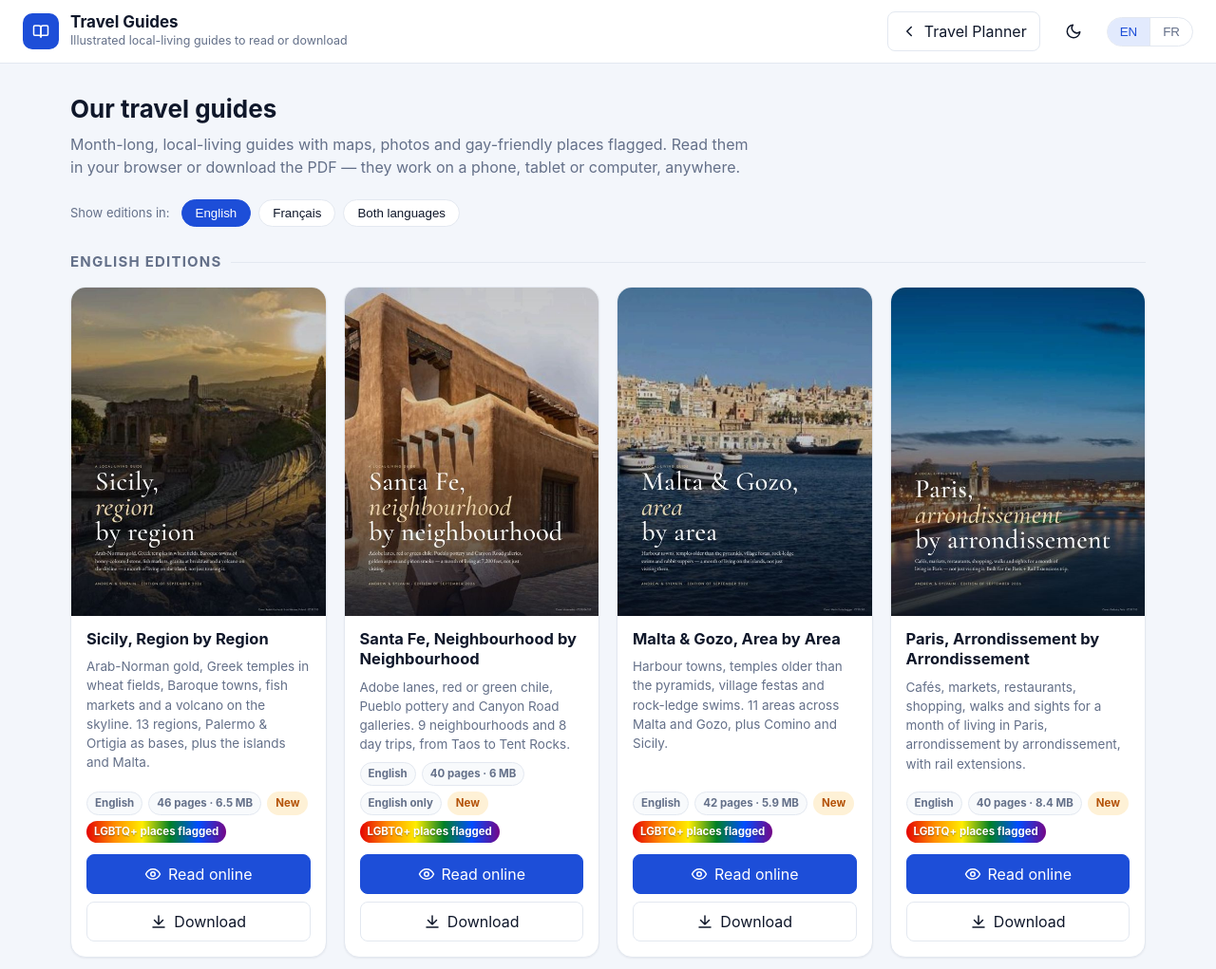
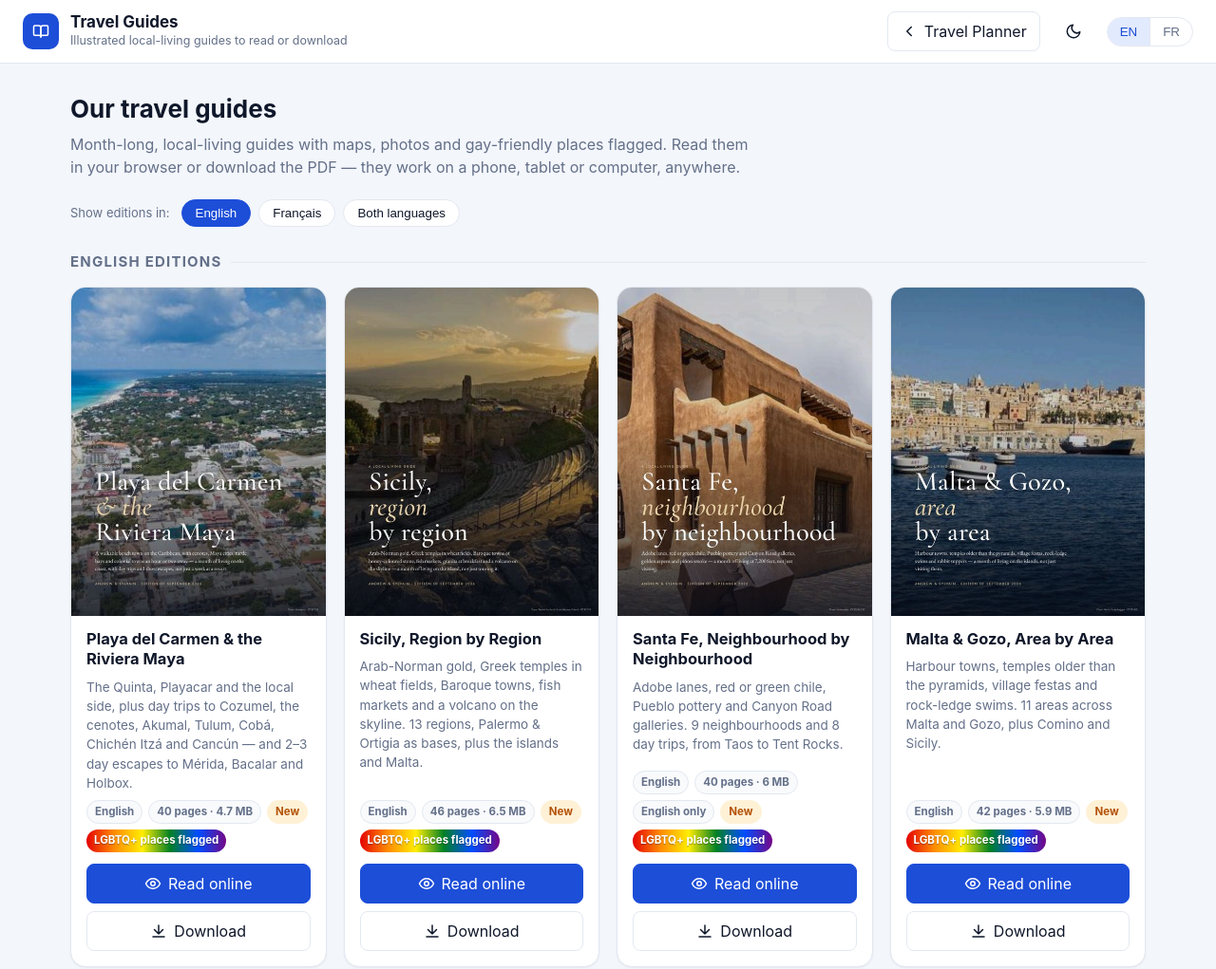
Before and after one commit to docdrew13/docdrew-console, a website: page public/tools/travel-guides/index.html in a window 1280 px wide. Shown: the top 1021 px of the page at 95% size. Drawn offline with Linux system fonts and the light colour scheme.

Commit message:
Travel Guides: add Playa del Carmen & the Riviera Maya (EN/FR)

```diff
--- a/public/tools/travel-guides/index.html
+++ b/public/tools/travel-guides/index.html
@@ -83,12 +83,12 @@
 </head>
 <body>
 <header class="topbar">
-  <a class="brand" href="../travel-planner/">
+  <a class="brand" href="/tools/travel-planner/">
     <div class="brand-mark"><svg class="icon" viewBox="0 0 24 24" fill="none" stroke="currentColor" stroke-width="2" stroke-linecap="round" stroke-linejoin="round"><path d="M2 5.5A1.5 1.5 0 0 1 3.5 4H9a3 3 0 0 1 3 3v13a2.5 2.5 0 0 0-2.5-2.5h-6A1.5 1.5 0 0 1 2 16Z"/><path d="M22 5.5A1.5 1.5 0 0 0 20.5 4H15a3 3 0 0 0-3 3v13a2.5 2.5 0 0 1 2.5-2.5h6a1.5 1.5 0 0 0 1.5-1.5Z"/></svg></div>
     <div><h1 id="tTitle">Travel Guides</h1><p id="tTag">Illustrated local-living guides to read or download</p></div>
   </a>
   <div class="spacer"></div>
-  <a class="btn" id="backBtn" href="../travel-planner/"><svg class="icon" viewBox="0 0 24 24" fill="none" stroke="currentColor" stroke-width="2" stroke-linecap="round" stroke-linejoin="round"><path d="M15 18l-6-6 6-6"/></svg> <span id="tBack">Travel Planner</span></a>
+  <a class="btn" id="backBtn" href="/tools/travel-planner/"><svg class="icon" viewBox="0 0 24 24" fill="none" stroke="currentColor" stroke-width="2" stroke-linecap="round" stroke-linejoin="round"><path d="M15 18l-6-6 6-6"/></svg> <span id="tBack">Travel Planner</span></a>
   <button class="btn btn-ghost" id="themeBtn" title="Dark mode" onclick="toggleTheme()"><svg class="icon" viewBox="0 0 24 24" fill="none" stroke="currentColor" stroke-width="2" stroke-linecap="round" stroke-linejoin="round"><path d="M21 12.8A9 9 0 1 1 11.2 3 7 7 0 0 0 21 12.8Z"/></svg></button>
   <div class="pill"><button id="uiEn" onclick="setUi('en')">EN</button><button id="uiFr" onclick="setUi('fr')">FR</button></div>
 </header>
@@ -111,6 +111,11 @@
 <script>
 /* To add a guide: drop its PDF(s) in pdf/ and a cover in covers/, then add an entry here. */
 const GUIDES = [
+  { id:'playa', added:'2026-09-27', pages:{en:40, fr:40}, lgbt:true,
+    en:{ title:'Playa del Carmen & the Riviera Maya', file:'Playa del Carmen Guide - Area by Area.pdf', mb:4.7,
+         blurb:'The Quinta, Playacar and the local side, plus day trips to Cozumel, the cenotes, Akumal, Tulum, Cobá, Chichén Itzá and Cancún — and 2–3 day escapes to Mérida, Bacalar and Holbox.' },
+    fr:{ title:'Playa del Carmen et la Riviera Maya', file:'Guide de Playa del Carmen - Secteur par secteur.pdf', mb:4.7,
+         blurb:'La Quinta, Playacar et le côté local, des excursions à Cozumel, aux cénotes, à Akumal, Tulum, Cobá, Chichén Itzá et Cancún — et des escapades de 2 ou 3 jours à Mérida, Bacalar et Holbox.' } },
   { id:'sicily', added:'2026-09-27', pages:{en:46, fr:45}, lgbt:true,
     en:{ title:'Sicily, Region by Region', file:'Sicily Guide - Region by Region.pdf', mb:6.5,
          blurb:'Arab-Norman gold, Greek temples in wheat fields, Baroque towns, fish markets and a volcano on the skyline. 13 regions, Palermo & Ortigia as bases, plus the islands and Malta.' },
@@ -154,7 +159,8 @@ let FILTER = store.get('tg_filter') || UI;
 if(!['en','fr','all'].includes(FILTER)) FILTER = UI;
 
 const esc = s => String(s).replace(/[&<>"]/g, c => ({'&':'&amp;','<':'&lt;','>':'&gt;','"':'&quot;'}[c]));
-const pdfUrl = f => 'pdf/' + encodeURIComponent(f);
+const BASE = '/tools/travel-guides/';
+const pdfUrl = f => BASE + 'pdf/' + encodeURIComponent(f);
 const isNew = g => (Date.now() - new Date(g.added).getTime()) < 30*864e5;
 
 function card(g, L){
@@ -168,7 +174,7 @@ function card(g, L){
     g.lgbt ? `<span class="tag lg hide-sm">${T.lgbt}</span>` : ''
   ].join('');
   return `<article class="card">
-    <a class="cover" href="${url}" target="_blank" rel="noopener" title="${esc(T.read)}"><img src="covers/${g.id}-${L}.jpg" alt="${esc(e.title)}" loading="lazy"></a>
+    <a class="cover" href="${url}" target="_blank" rel="noopener" title="${esc(T.read)}"><img src="${BASE}covers/${g.id}-${L}.jpg" alt="${esc(e.title)}" loading="lazy"></a>
     <div class="body">
       <h4>${esc(e.title)}</h4>
       <p class="blurb">${esc(e.blurb)}</p>
@@ -199,7 +205,7 @@ function render(){
   set('tTitle', T.title); set('tTag', T.tag); set('tBack', T.back); set('tH2', T.h2);
   set('tIntro', T.intro); set('tShow', T.show); set('chipAll', T.all); set('tFoot', T.foot);
   document.getElementById('themeBtn').title = T.theme;
-  const back = '../travel-planner/?lang=' + UI;
+  const back = '/tools/travel-planner/';
   document.getElementById('backBtn').href = back;
   document.querySelector('.brand').href = back;
   document.getElementById('uiEn').classList.toggle('on', UI==='en');
```
Also changed, not shown: public/tools/travel-guides/covers/playa-en.jpg (added), public/tools/travel-guides/covers/playa-fr.jpg (added), 2 other files.
